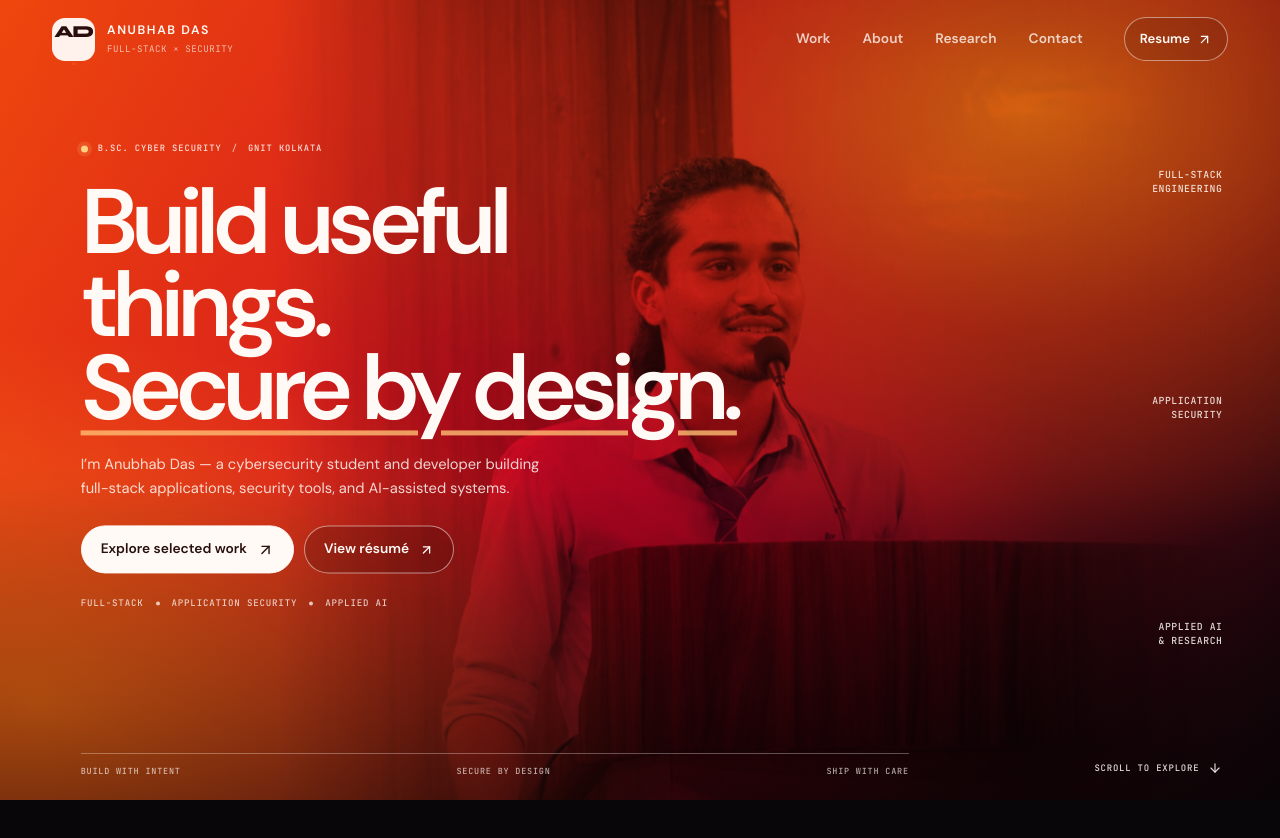
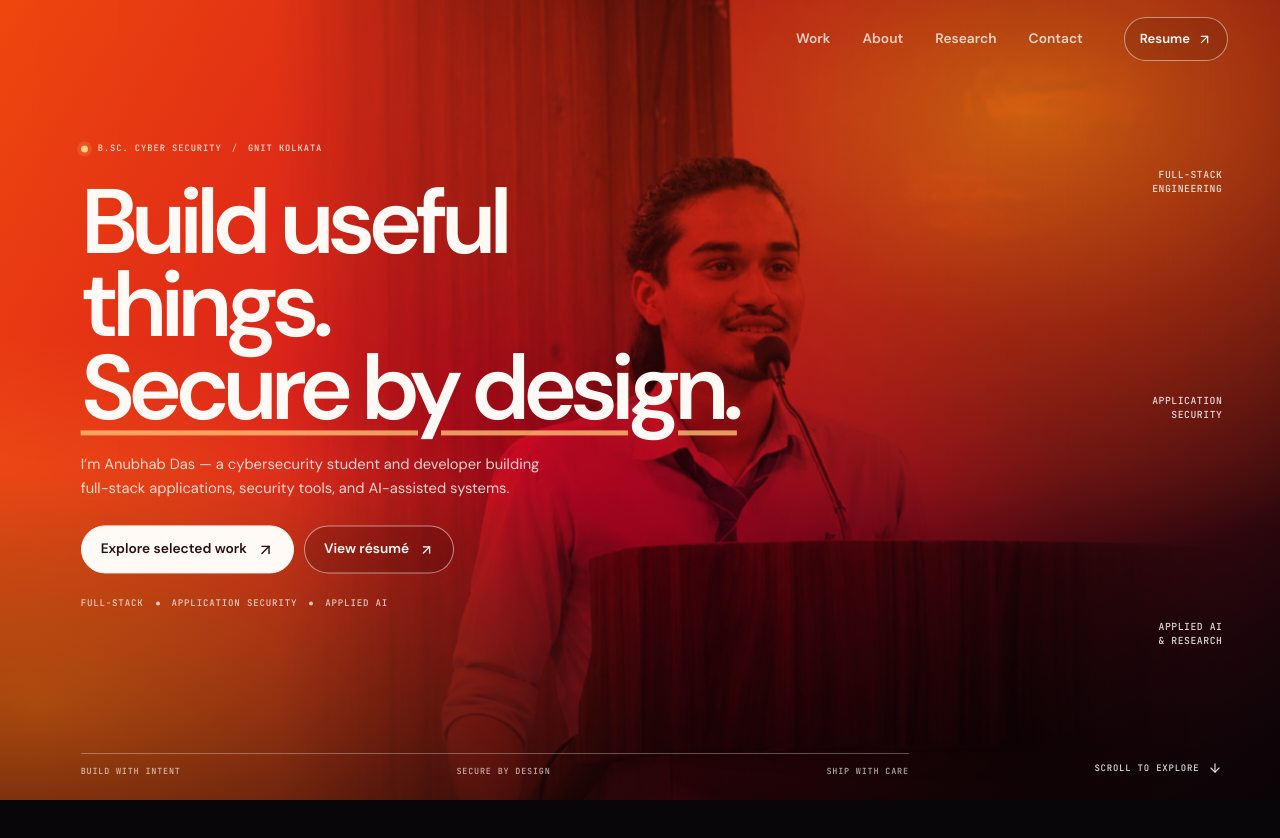
Before and after one commit to anubhab7105/My_Portfolio, a Next.js app: page / in a window 1280 px wide. Shown: the top 838 px of the page. Built offline with nearby package versions, Linux system fonts and the light colour scheme.

Commit message:
Hide brand lockup on homepage only

```diff
--- a/app/globals.css
+++ b/app/globals.css
@@ -2522,7 +2522,7 @@ footer.lab-footer {
   -webkit-backdrop-filter: none;
 }
 .lab-navbar.is-home.has-scrolled { border-color: transparent; box-shadow: none; }
-.lab-navbar.is-home .lab-brand,
+.lab-navbar.is-home .lab-brand { display: none; }
 .lab-navbar.is-home .lab-brand:hover { color: #fffaf6; }
 .lab-navbar.is-home .lab-brand-meta i { color: rgba(255, 250, 246, .68); }
 .lab-navbar.is-home .lab-brand-mark { color: #2a0d0d; background: rgba(255, 250, 246, .96); }
```
